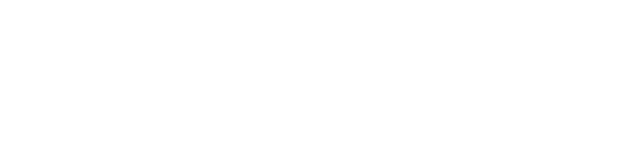
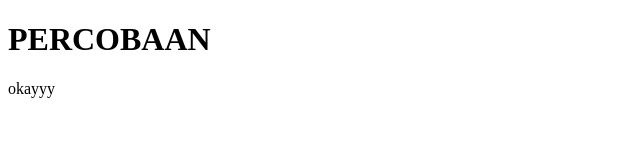
Before and after one commit to gesslight/UAS-WEB, a plain HTML site: page index.html in a window 1280 px wide. Shown: the whole page, without its empty margins (0-640 px from the left). Drawn offline with Linux system fonts and the light colour scheme.

Commit message:
Tambah Text
Text percobaan

```diff
--- a/index.html
+++ b/index.html
@@ -4,6 +4,7 @@
 
     </head>
     <body>
-
+        <h1>PERCOBAAN</h1>
+        <P>okayyy</P>
     </body>
 </html>
```
